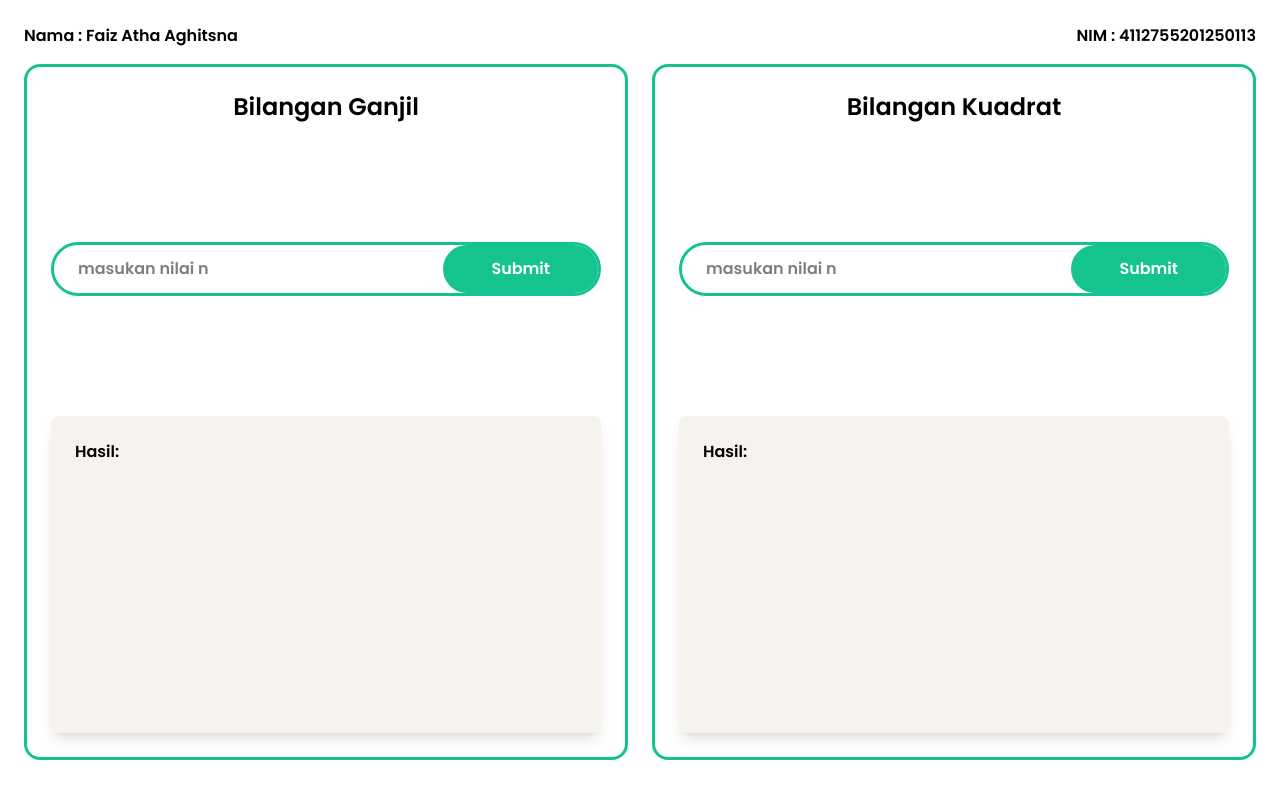
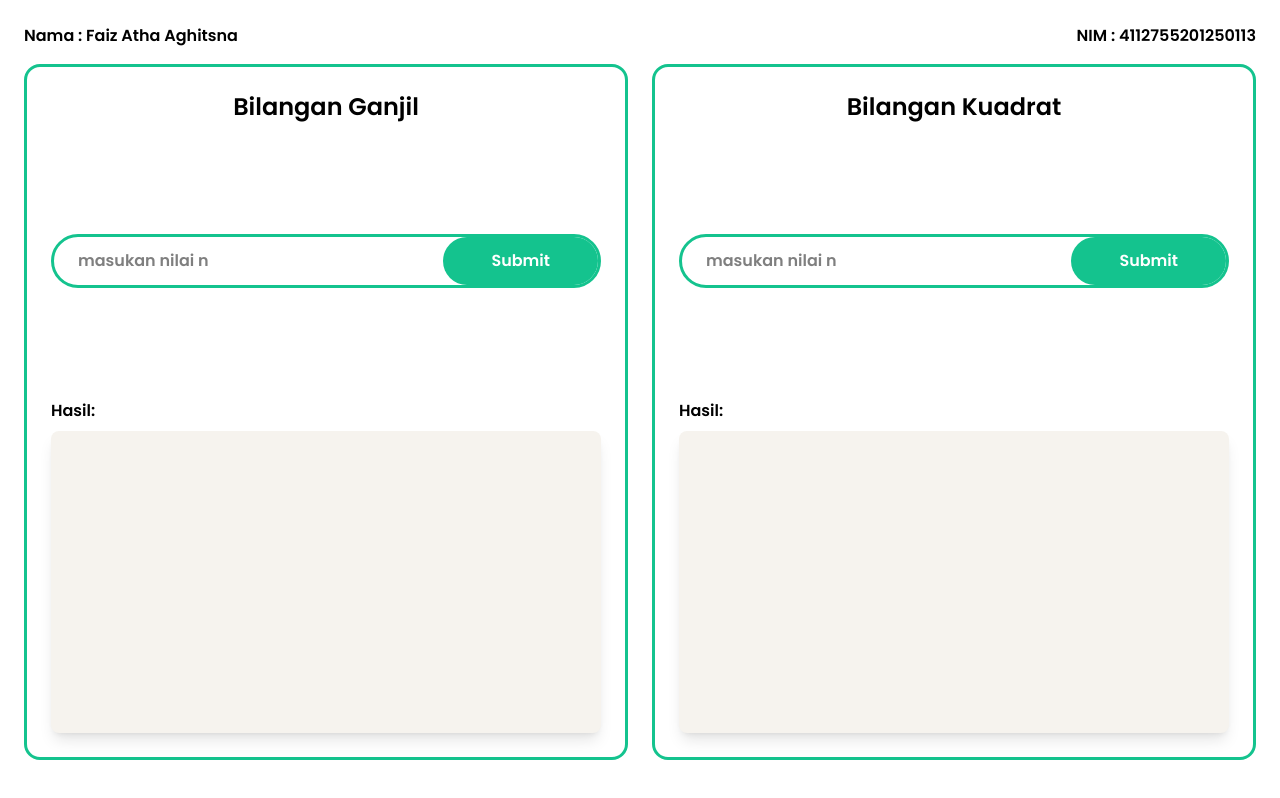
Before and after one commit to fnCodeee/program_induksi_matematika, a React (Vite) app: page / in a window 1280 px wide. Built offline with nearby package versions, Linux system fonts and the light colour scheme; a web font is replaced by a local one.

Commit message:
update (feature): add deret visual

```diff
--- a/src/App.jsx
+++ b/src/App.jsx
@@ -5,8 +5,8 @@ import { bilanganGanjil, bilanganKuadrat } from "./Controllers/controllers";
 
   const App = () => {
     const [loaderFinished, setLoaderFinished] = useState(false);
-  const [hasilGanjil, setHasilGanjil] = useState("");
-  const [hasilKuadrat, setHasilKuadrat] = useState("");
+    const [hasilGanjil, setHasilGanjil] = useState({});
+    const [hasilKuadrat, setHasilKuadrat] = useState({});
 
     const funcKuadrat = (params) => {
       if (isNaN(params)) {
@@ -23,14 +23,15 @@ const App = () => {
         return;
       }
       const result = bilanganGanjil(params);
+      console.log(result);
       setHasilGanjil(result);
     };
-
+    console.log("luar", hasilGanjil.total)
     return (
       <>
-      {!loaderFinished && (
+        {/* {!loaderFinished && (
           <IntroLoader onComplete={() => setLoaderFinished(true)} />
-      )}
+        )} */}
 
         <main
           // style={{ opacity: loaderFinished ? 1 : 0, transition: "opacity 0.5s" }}
--- a/src/Controllers/controllers.js
+++ b/src/Controllers/controllers.js
@@ -1,12 +1,21 @@
+const bilanganGanjil = (n) => {
+  let deret = [];
+  if (n <= 0 || isNaN(n)) {
+    return { deret: [], total: null, error: "Input harus lebih dari 0!" };
+  }
+    for (let i = 1; i <= n; i++) {
+      deret.push(2 * i - 1);
+    }
+    // const deretOutput = deret.join(" + ")
+    let total = n * n;
+    return { deret, total, error: null };
+};
+
 const bilanganKuadrat = (n) => {
-  let kurung1 = n + 1
-  let kurung2 = 2 * n + 1
-  let penyebut = n * kurung1 * kurung2
-  return penyebut / 6
-}
+  let kurung1 = n + 1;
+  let kurung2 = 2 * n + 1;
+  let penyebut = n * kurung1 * kurung2;
+  return penyebut / 6;
+};
 
-const bilanganGanjil = (n) => {
-  return n * n
-}
-
-export { bilanganKuadrat, bilanganGanjil}
+export { bilanganKuadrat, bilanganGanjil };
--- a/src/Elements/Card.jsx
+++ b/src/Elements/Card.jsx
@@ -4,20 +4,24 @@ import { bilanganGanjil } from "../Controllers/controllers";
 const Card = (p) => {
   const {
     typeOfMath = "Dummy Bilangan Ganjil",
-    hasil = null,
+    hasil = {},
     input,
     placeholder = "masukan nilai n",
+    bentuk,
   } = p;
   const [n, setN] = useState("");
   const handleSubmit = (e) => {
     e.preventDefault();
     input(Number(n));
-    setN("")
+    setN("");
   };
+
+  const isError = hasil.error !== null;
+  const hasData = hasil.total !== null && !isError;
   return (
     <form
       onSubmit={handleSubmit}
-      className="h-full flex-col border-3 border-[#14c38e] rounded-2xl w-full flex p-6"
+      className="h-full flex-col border-3 border-[#14c38e] rounded-2xl w-1/2 flex p-6"
     >
       <h1 className="text-2xl w-full text-center">{typeOfMath}</h1>
       <div className="h-full flex flex-col justify-between">
@@ -25,7 +29,7 @@ const Card = (p) => {
           <div className="relative w-full flex border-3 border-[#14c38e] rounded-full">
             <input
               className="w-full focus:outline-none px-4 md:px-6 py-2 md:py-3 rounded-full border-none"
-              type="text"
+              type="number"
               placeholder={placeholder}
               value={n}
               onChange={(e) => setN(e.target.value)}
@@ -35,10 +39,28 @@ const Card = (p) => {
             </button>
           </div>
         </div>
-        <div className="h-full shadow-lg bg-[#F6F3EE] rounded-lg p-6 ">
-          <h1>Hasil:</h1>
-          <p className="w-full h-full justify-center items-center flex text-2xl tracking-wider">{hasil}</p>
+        <h1 className="font-semibold mb-2">Hasil:</h1>
+        <div className="relative w-full h-full shadow-lg overflow-y-auto  bg-[#F6F3EE] rounded-lg p-6 flex flex-col items-center justify-between">
+          <div className="w-full h-full overflow-y-auto custom-scrollbar">
+            <p className="w-full tracking-wider break-words whitespace-normal leading-relaxed">
+              {Array.isArray(hasil.deret) ? hasil.deret.join(" + ") : hasil.deret}
+            </p>
+          </div>
+          {isError && (
+            <p className="absolute bottom-0 rounded-full bg-[#F6F3EE] w-full text-center text-red-500 text-xl md:text-2xl whitespace-normal leading-relaxed">
+              {hasil.error}
+            </p>
+          )}
+          {hasData && (
+            <p className="relative bottom-0 rounded-full bg-[#F6F3EE] w-full text-center text-[#14c83e] text-xl md:text-2xl whitespace-normal leading-relaxed">
+              {hasil.total}
+            </p>
+          )}
         </div>
+
+        {!hasData && !isError && (
+          <p className="text-gray-400 italic">Belum ada data...</p>
+        )}
       </div>
     </form>
   );
--- a/src/index.css
+++ b/src/index.css
@@ -1,5 +1,11 @@
 @import "tailwindcss";
-
-@theme {
-  --primary-color: #14c38e;
+.custom-scrollbar::-webkit-scrollbar {
+  width: 5px;
 }
+.custom-scrollbar::-webkit-scrollbar-thumb {
+  background: #14c38e;
+  border-radius: 10px;
+}
+.custom-scrollbar::-webkit-scrollbar-track {
+  background: transparent;
+}
--- /dev/null
+++ b/test.html
@@ -0,0 +1,90 @@
+<!DOCTYPE html>
+<html lang="id">
+<head>
+    <meta charset="UTF-8">
+    <title>Hitung Bilangan</title>
+</head>
+<body>
+
+    <h2>Hitung Bilangan</h2>
+
+    <input type="number" id="nilai" placeholder="Masukkan n">
+    <button onclick="hitung()">Hitung</button>
+
+    <div id="output"></div>
+
+    <script>
+        // =========================
+        // RUMUS MATEMATIKA
+        // =========================
+        function bilanganKuadrat(n) {
+            let n1 = n + 1;
+            let n2 = 2 * n + 1;
+            return (n * n1 * n2) / 6;
+        }
+
+        function bilanganGanjil(n) {
+            return n * n;
+        }
+
+        // =========================
+        // TANPA RUMUS (LOOP)
+        // =========================
+        function hitungManual(n) {
+            let jumlah = 0;
+            let teks = "<b>Langkah:</b><br>";
+
+            let batas = 20;
+
+            for (let i = 1; i <= n; i++) {
+                let kuadrat = i * i;
+                jumlah += kuadrat;
+
+                if (i <= batas) {
+                    teks += i + "² = " + kuadrat + "<br>";
+                } else if (i === batas + 1) {
+                    teks += "...<br>";
+                } else if (i > n - batas) {
+                    teks += i + "² = " + kuadrat + "<br>";
+                }
+            }
+
+            teks += "<br><b>Hasil Manual:</b><br>";
+            teks += "Jumlah kuadrat = <b>" + jumlah + "</b><br><br>";
+
+            return teks;
+        }
+
+        // =========================
+        // FUNGSI UTAMA
+        // =========================
+        function hitung() {
+            let n = parseInt(document.getElementById("nilai").value);
+            let output = document.getElementById("output");
+
+            output.innerHTML = "";
+
+            // Validasi
+            if (isNaN(n) || n < 1) {
+                output.innerHTML = "Error: n harus ≥ 1";
+                return;
+            }
+
+            // Hasil rumus
+            let hasilRumus = bilanganKuadrat(n);
+            let hasilGanjil = bilanganGanjil(n);
+
+            // Hasil manual
+            let teksManual = hitungManual(n);
+
+            // Output gabungan
+            output.innerHTML =
+                "<b>Hasil Rumus:</b><br>" +
+                "Jumlah kuadrat = <b>" + hasilRumus + "</b><br>" +
+                "Bilangan ganjil ke-n = <b>" + hasilGanjil + "</b><br><br>" +
+                teksManual;
+        }
+    </script>
+
+</body>
+</html>
--- a/test.js
+++ /dev/null
@@ -1,13 +0,0 @@
-const bilanganKuadrat = (n) => {
-  let kurung1 = n + 1
-  let kurung2 = 2 * n + 1
-  let penyebut = n * kurung1 * kurung2
-  return penyebut / 6
-}
-
-const bilanganGanjil = (n) => {
-  return n * n
-}
-
-console.log(bilanganGanjil(100))
-export { bilanganKuadrat, bilanganGanjil}
```
Lines whose indentation alone changed are shown as unchanged.
